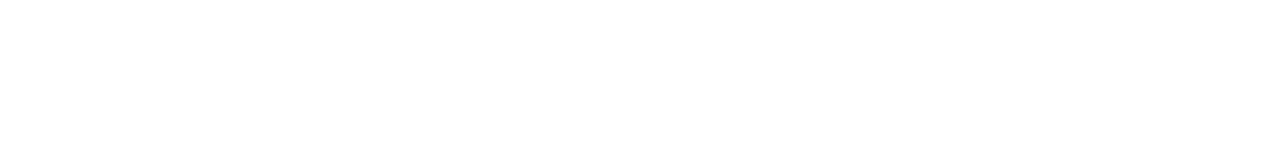
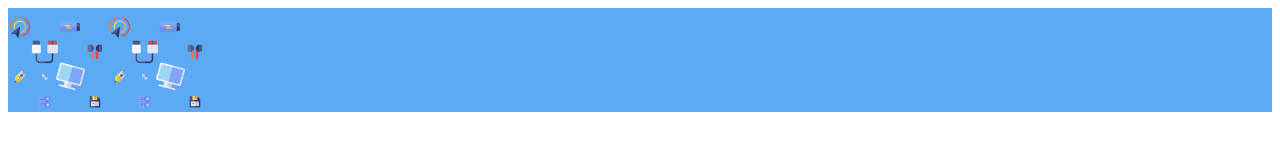
Before and after one commit to N1colas7/html-css-booleaner, a plain HTML site: page index.html in a window 1280 px wide. Drawn offline with Linux system fonts and the light colour scheme.

Commit message:
prima_immagine

```diff
--- a/index.html
+++ b/index.html
@@ -9,7 +9,9 @@
 </head>
 <body>
     <header>
-
+            <div id="colore_background">
+        <img id="prima_immagine"src="./img/pattern.png" alt="Pattern-pagina">
+            </div>
 
     </header>
     <main>
--- a/style.css
+++ b/style.css
@@ -0,0 +1,6 @@
+#colore_background{
+    background-color: rgb(92, 170, 243);
+}
+#prima_immagine{
+   height: 100px;
+}
```
Also changed, not shown: img/graph.jpg (added), img/logo.svg (added), img/monitor.jpg (added), img/pattern.png (added), img/tim-1.jpg (added), img/tim-2.jpg (added).
